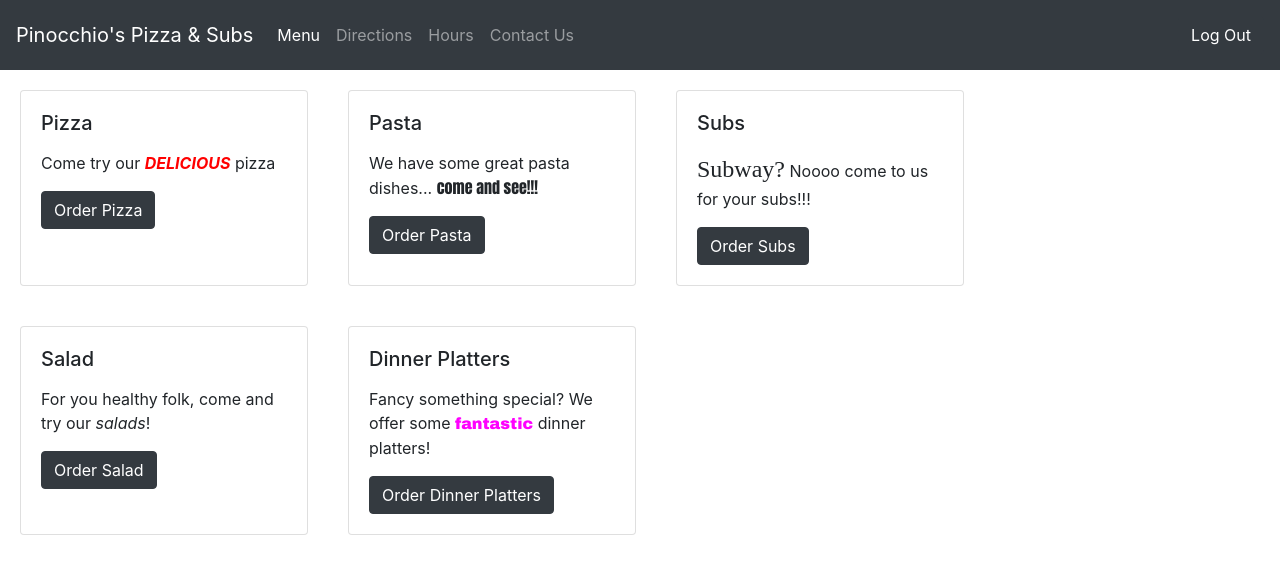
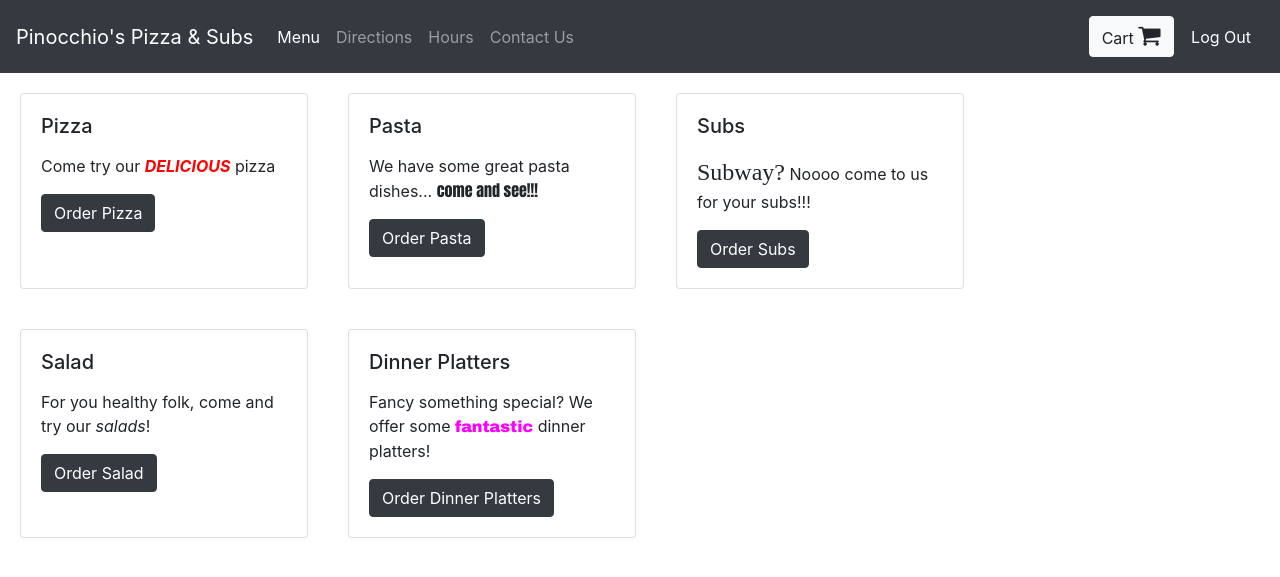
Before and after one commit to faridelaouadi/restaurant_ordering_system, a Django app: page / in a window 1280 px wide. Shown: the top 577 px of the page. Run offline with Django 3.2, Linux system fonts and the light colour scheme; a user stored in the database is signed in; data comes from the database, SQL or seed files in the repository; some libraries are stand-ins or nearby versions.

Commit message:
added cart

```diff
--- a/orders/templates/orders/header.html
+++ b/orders/templates/orders/header.html
@@ -7,6 +7,7 @@
 
     <!-- Bootstrap CSS -->
     <link rel="stylesheet" href="https://stackpath.bootstrapcdn.com/bootstrap/4.3.1/css/bootstrap.min.css" integrity="sha384-ggOyR0iXCbMQv3Xipma34MD+dH/1fQ784/j6cY/iJTQUOhcWr7x9JvoRxT2MZw1T" crossorigin="anonymous">
+    <link rel="stylesheet" href="https://cdnjs.cloudflare.com/ajax/libs/font-awesome/4.7.0/css/font-awesome.min.css">
     <title>Food ordering</title>
   </head>
   <body>
@@ -35,6 +36,8 @@
           </li>
         </ul>
         <span class="navbar-text">
+          <button type="button" class="btn btn-light">Cart <i class="fa fa-shopping-cart" style="font-size:24px"></i></button>
+
           <a href="/logout" class="btn btn-dark">Log Out</a>
         </span>
         {% endif %}
```
